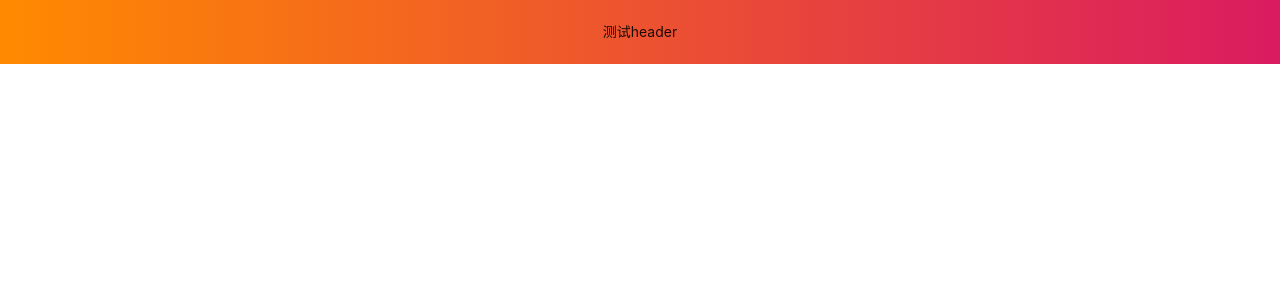
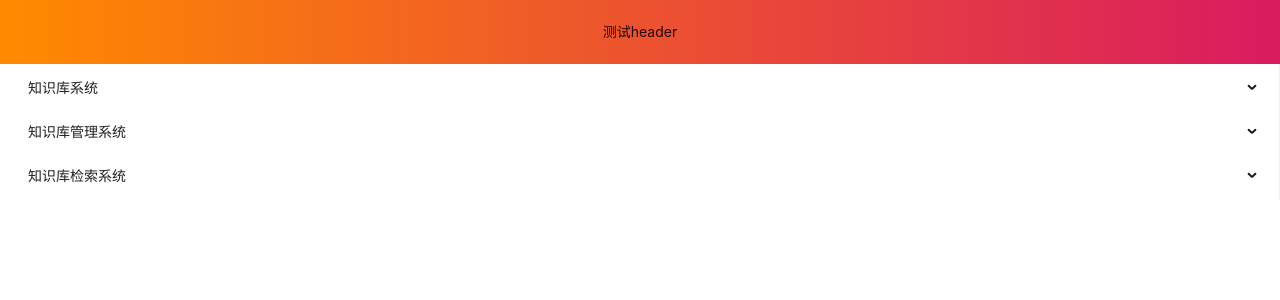
Before and after one commit to wangyingcan/719-freshman-group, a React (Create React App) app in the folder knowledgegraph-front/: page / in a window 1280 px wide. Shown: the top 300 px of the page. Built offline with nearby package versions, Linux system fonts and the light colour scheme; the HTML template or start-up script is replaced by a standard one.

Commit message:
1. 创建路由、菜单项

```diff
--- a/knowledgegraph-front/src/App.tsx
+++ b/knowledgegraph-front/src/App.tsx
@@ -1,7 +1,8 @@
 import { Layout } from 'antd';
 import React from 'react';
 import './App.css';
-import TestHeader from "./components/test";
+import TestHeader from "./components/TestHeader";
+import {TestBody} from "./components/TestBody";
 
 const App: React.FunctionComponent = () => {
     /*测试一下antd组件是否可以引入*/
@@ -9,6 +10,7 @@ const App: React.FunctionComponent = () => {
         <div>
           <Layout>
             <TestHeader/>
+            <TestBody/>
           </Layout>
         </div>
     );
--- /dev/null
+++ b/knowledgegraph-front/src/components/TestBody/data.ts
@@ -0,0 +1,36 @@
+import { MenuProps } from 'antd';
+import MenuItem from 'antd/es/menu/MenuItem';
+import {AppRoutes, RouteType} from '../../data/RouteItems';
+
+// 0.定义菜单项类型
+type MenuItem =Required<MenuProps>['items'][number];
+
+// 1.将AppRoutes对象转换为MenuItem对象的函数
+function transform(routes:RouteType[]):MenuProps['items']{
+    // 1.1 遍历形参数组元素(route)时，构建出返回的对象(item)
+    return routes.map((route:RouteType)=>{
+        // 1.2 声明空的item对象
+        let item : MenuItem;
+
+        //1.4 两类route：一类是有children属性的，一类是没有children属性的
+        if(route.children) {
+            // 1.4.1 有children属性时
+            item = {
+                key: route.key,
+                label: route.label,
+                children: transform(route.children)
+            }
+        }else{
+            // 1.4.2 没有children属性时
+            item={
+                key: route.key,
+                label: route.label,
+            }
+        }
+        // 1.3 先将返回值写好，再填充构建item的逻辑
+        return item;
+    });
+}
+
+// 2.将AppRoutes对象转换为RouteItem对象
+export const menuItems = transform(AppRoutes);
--- /dev/null
+++ b/knowledgegraph-front/src/components/TestBody/index.tsx
@@ -0,0 +1,35 @@
+import {Menu, MenuProps} from 'antd';
+import React from 'react';
+import {useNavigate} from 'react-router-dom';
+import {menuItems} from "./data";
+
+export const TestBody: React.FunctionComponent = () => {
+
+    // 1.创建Menu组件所需的状态变量
+    let [selectedKeys, setSelectedKeys] = React.useState<string[]>([]);
+    let [openKeys, setOpenKeys] = React.useState<string[]>([]);
+
+    // 2.创建地址栏URL变化的导航函数（react-router-dom提供）
+    const navigate = useNavigate();
+
+    // 3.创建菜单项的点击事件处理函数
+    const menuOnClickHandler: MenuProps["onClick"] = () => {
+    }
+
+    // 4.创建菜单项的展开事件处理函数
+    const menuOnOpenChangeHandler:MenuProps["onOpenChange"]=()=>{
+
+    }
+
+    // 0.构建返回组件
+    return (
+        <Menu
+            mode={"inline"}
+            selectedKeys={selectedKeys}
+            openKeys={openKeys}
+            items={menuItems}
+            onClick={menuOnClickHandler}
+            onOpenChange={menuOnOpenChangeHandler}
+        />
+    );
+}
--- /dev/null
+++ b/knowledgegraph-front/src/data/RouteItems.ts
@@ -0,0 +1,99 @@
+import {lazy, LazyExoticComponent} from "react";
+import {NonIndexRouteObject} from "react-router-dom";
+
+// 1.定义routeItem的类型
+export interface RouteType {
+    path: string;    //路由匹配路径
+    key: string;     //对应菜单项的key属性
+    label: string;   //对应菜单项的label属性
+    component?: LazyExoticComponent<any>; //渲染的组件，可选是因为非底层菜单项没有component
+    to?: string;     //路由跳转路径，重定向时有用，可选是因为目前只有默认路由会进行重定向
+    children?: RouteType[]; //子路由项数组，可以任意级嵌套
+    loader?: NonIndexRouteObject["loader"]; //该路由对应的loader
+    action?: NonIndexRouteObject["action"]; //该路由对应的action
+}
+
+// 2.定义路由对象
+export const AppRoutes: RouteType[] = [
+    // 2.1 3个一级目录：没有component，只有children
+    {
+        path: '/knowledgeBaseSystem',
+        key: 'knowledgeBaseSystem',
+        label: '知识库系统',
+        // 2.1.1 3个二级目录
+        children: [
+            {
+                path: '/knowledgeBaseSystem/vocabularyManagement',
+                key: 'vocabularyManagement',
+                label: '词汇管理',
+                //component:lazy(() => import('../pages/knowledgeBaseSystem/vocabularyManagement'))
+            },
+            {
+                path: '/knowledgeBaseSystem/textManagement',
+                key: 'textManagement',
+                label: '文本管理',
+                //component:lazy(()=>{import('../pages/knowledgeBaseSystem/textManagement')})
+            },
+            {
+                path: '/knowledgeBaseSystem/attachmentManagement',
+                key: 'attachmentManagement',
+                label: '附件管理',
+                //component:lazy(()=> import('../pages/knowledgeBaseSystem/attachmentManagement'))
+            }
+        ]
+    },
+    {
+        path: '/knowledgeBaseManagementSystem',
+        key: 'knowledgeBaseManagementSystem',
+        label: '知识库管理系统',
+        // 2.2.1 2个二级目录
+        children: [
+            {
+                path: '/knowledgeBaseManagementSystem/ontologyManagement',
+                key: 'ontologyManagement',
+                label: '本体管理',
+                // 2.2.1.1 2个三级目录
+                children: [
+                    {
+                        path: '/knowledgeBaseManagementSystem/ontologyManagement/tripleManagement',
+                        key: 'tripleManagement',
+                        label: '三元组管理',
+                        //component:lazy(()=>import('../pages/knowledgeBaseManagementSystem/ontologyManagement/tripleManagement'))
+                    },
+                    {
+                        path: '/knowledgeBaseManagementSystem/ontologyManagement/ontologyGraphManagement',
+                        key: 'ontologyGraphManagement',
+                        label: '本体图谱管理',
+                        //component:lazy(()=>import('../pages/knowledgeBaseManagementSystem/ontologyManagement/ontologyGraphManagement'))
+                    }
+                ]
+            },
+            {
+                path: '/knowledgeBaseManagementSystem/entityManagement',
+                key: 'entityManagement',
+                label: '实体管理',
+                //component:lazy(()=>import('../pages/knowledgeBaseManagementSystem/entityManagement'))
+            }
+        ]
+    },
+    {
+        path: '/knowledgeBaseRetrievalSystem',
+        key: 'knowledgeBaseRetrievalSystem',
+        label: '知识库检索系统',
+        // 2.3.1 2个二级目录
+        children: [
+            {
+                path: '/knowledgeBaseRetrievalSystem/entityLevelSearch',
+                key: 'entityLevelSearch',
+                label: '实体级查询',
+                //component:lazy(()=>import('../pages/knowledgeBaseRetrievalSystem/entityLevelSearch'))
+            },
+            {
+                path: '/knowledgeBaseRetrievalSystem/entityInternalSearch',
+                key: 'entityInternalSearch',
+                label: '实体内查询',
+                //component:lazy(()=>import('../pages/knowledgeBaseRetrievalSystem/entityInternalSearch'))
+            }
+        ]
+    }
+]
--- a/knowledgegraph-front/src/index.tsx
+++ b/knowledgegraph-front/src/index.tsx
@@ -3,14 +3,23 @@ import ReactDOM from 'react-dom/client';
 import './index.css';
 import App from './App';
 import reportWebVitals from './reportWebVitals';
+import {HashRouter, Route, Routes} from 'react-router-dom';
 
 const root = ReactDOM.createRoot(
-  document.getElementById('root') as HTMLElement
+    document.getElementById('root') as HTMLElement
 );
 root.render(
-  <React.StrictMode>
-    <App />
-  </React.StrictMode>
+    <React.StrictMode>
+        {/*1.路由模式：哈希路由*/}
+        <HashRouter>
+            {/*2.路由选择器：可视为<Switch>*/}
+            <Routes>
+                {/*3.路由规则：通配符形式匹配页面*/}
+                <Route path={"/*"} element={<App/>}>
+                </Route>
+            </Routes>
+        </HashRouter>
+    </React.StrictMode>
 );
 
 // If you want to start measuring performance in your app, pass a function
```
Also changed, not shown: knowledgegraph-front/src/components/TestBody/index.module.css (added), knowledgegraph-front/src/components/TestHeader/index.module.css (renamed from knowledgegraph-front/src/components/test/index.module.css), knowledgegraph-front/src/components/TestHeader/index.tsx (renamed from knowledgegraph-front/src/components/test/index.tsx).
